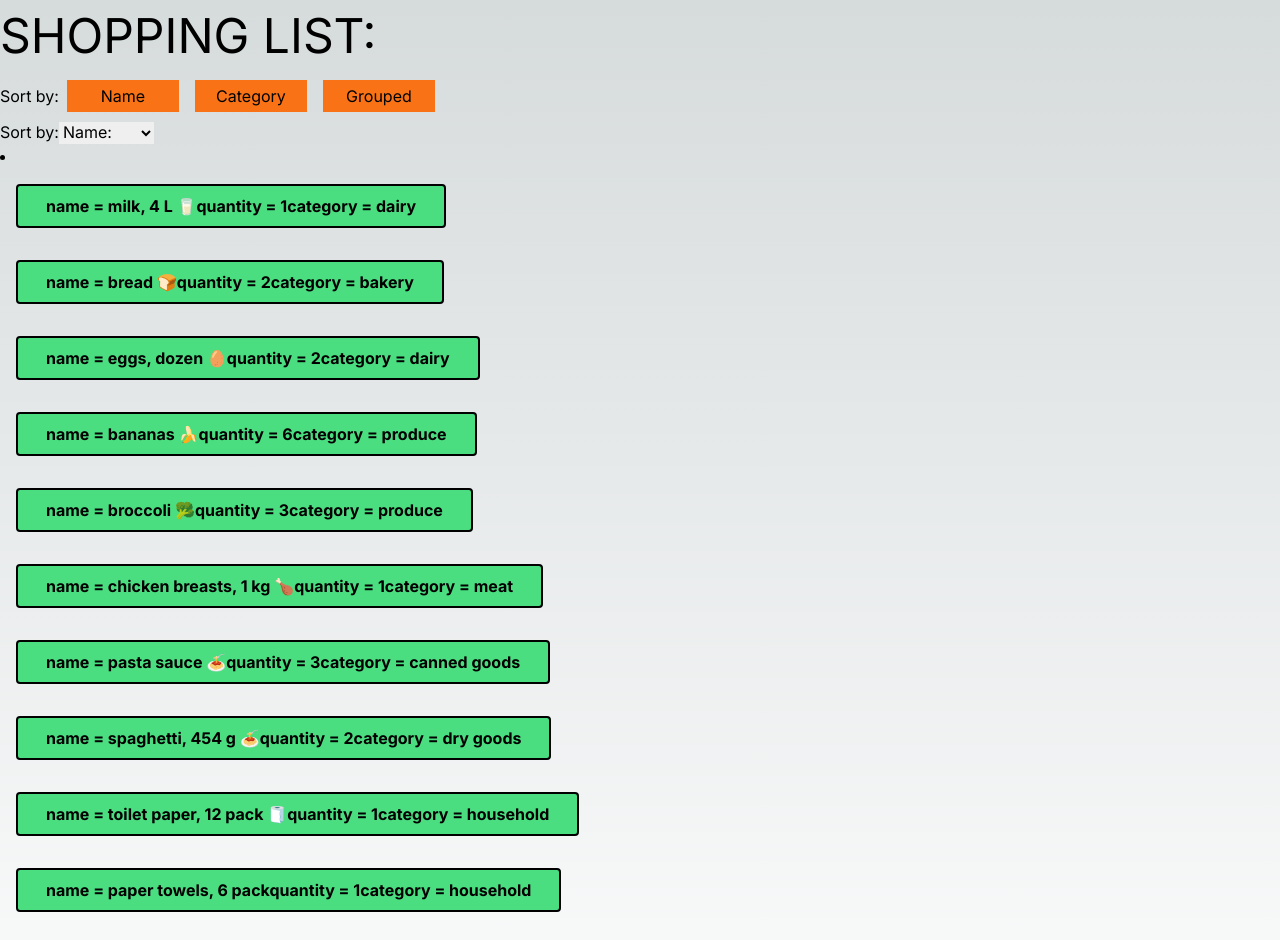
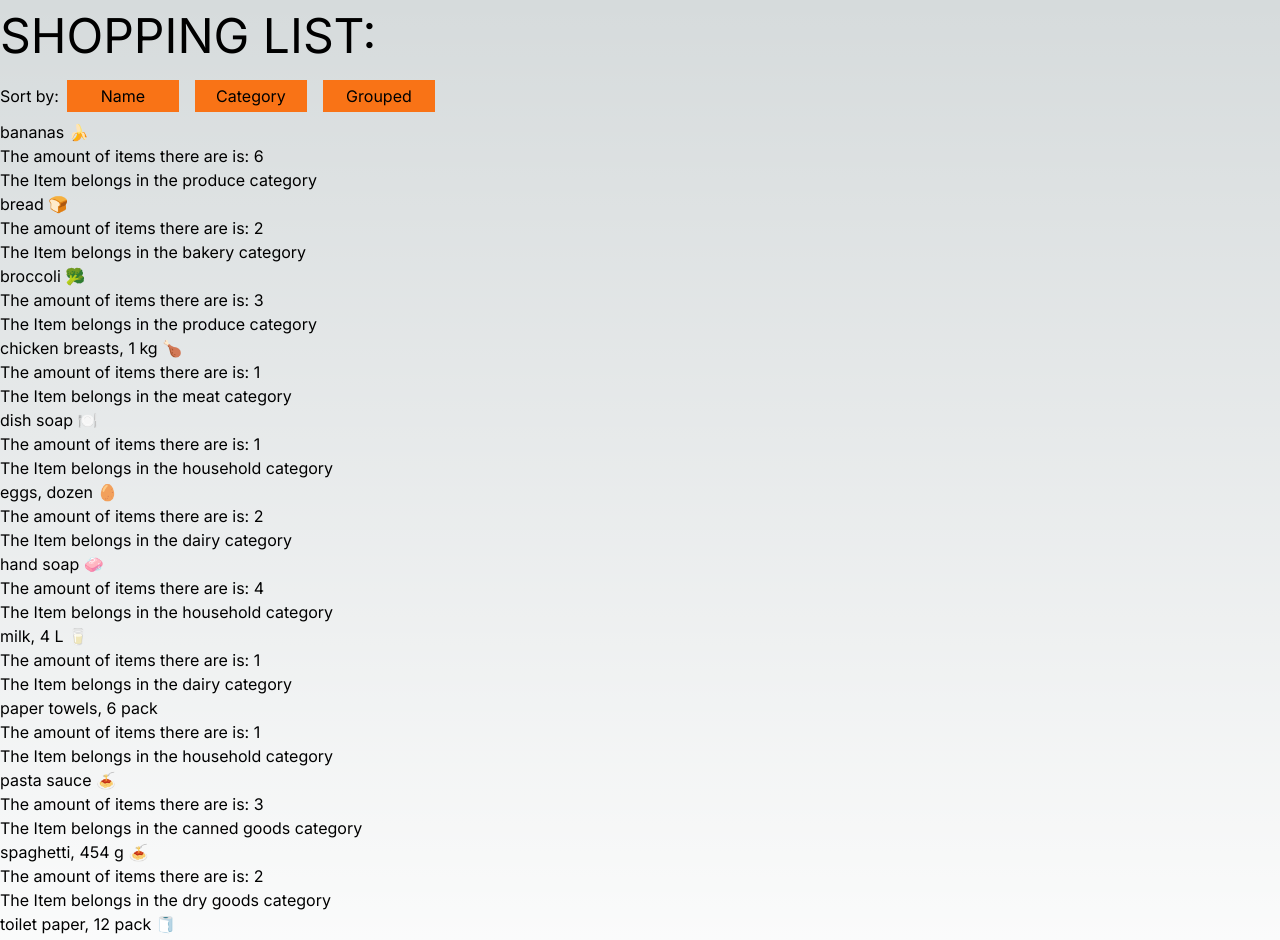
Before and after one commit to Gabrealk/cprg306-assignments, a Next.js app: page /week5 in a window 1280 px wide. Shown: the top 940 px of the page. Built offline with nearby package versions, Linux system fonts and the light colour scheme.

Commit message:
SORTING FIXXXX WOOOO

```diff
--- a/app/week3/item.js
+++ b/app/week3/item.js
@@ -1,6 +1,5 @@
 
 import Itemlist from "./item-list"
-<Itemlist />
 export default function Items(){
     return(
         <main>
@@ -9,12 +8,12 @@ export default function Items(){
     )
 }
 
-function Item ({ name, quantity, category }) {
+function Item ({item}) {
     return(
         <main>
-            <h1>{name}</h1>
-            <p>The amount of items there are is: {quantity}</p>
-            <p>The Item belongs in the {category} category</p>
+            <h1>{item.name}</h1>
+            <p>The amount of items there are is: {item.quantity}</p>
+            <p>The Item belongs in the {item.category} category</p>
         </main>
     )
 }
--- a/app/week5/item-list.js
+++ b/app/week5/item-list.js
@@ -1,278 +1,66 @@
 "use client";
-import { useState } from "react"
+import { useState } from "react";
+
 import Item from './item';
-import items from './items.json'
+import itemsData from './itemsData.json';
 
 
 export default function Itemlist(){
 
+  //state variable
   const [sortBy, setSortBy] = useState("name");
 
-  let itemArray = items.map(item => ({
+  //sort the items
+  const itemArray = [...itemsData]; // Make a copy of the itemsData array.
 
-    name: item.name,
-    category: item.category,
-  }));
+  // Sort the items array based on the sortBy state variable
+  itemArray.sort((a, b) => {
 
+    if (sortBy === "name") {
+      return a.name.localeCompare(b.name);
+    }
 
-  //sorting function, squiggly lines of code mean multiple lines of code
-    itemArray = itemArray.sort((a, b) => {
-      return a.name - b.name;
+    else if (sortBy === "category")
+    {
+      return a.category.localeCompare(b.category);
+    }
+
+    else if (sortBy === "grouped")
+    {
+      return a.grouped.localeCompare(b.grouped);
+    }
+    //if it matches to 0 it keeps them in its original place unchanged
+    return 0;
   });
 
+  // Create Sort Buttons and handle sorting
+  const handleNameSort = () => setSortBy("name");
+  const handleCategorySort = () => setSortBy("category");
+  const handleGroupedSort = () => setSortBy("grouped");
 
+  //creating the sort buttons, quick side note triple === sign is a comparison between the data type and value
+  const NameSorted = sortBy === "name";
+  const CategorySorted = sortBy === "category";
+  const GroupedSorted = sortBy === "grouped";
 
-    const item1 = {
-        name: "milk, 4 L 🥛",
-        quantity: 1,
-        category: "dairy",
-      };
-
-      const item2 = {
-        name: "bread 🍞",
-        quantity: 2,
-        category: "bakery",
-      };
-
-      const item3 = {
-        name: "eggs, dozen 🥚",
-        quantity: 2,
-        category: "dairy",
-      };
-
-      const item4 = {
-        name: "bananas 🍌",
-        quantity: 6,
-        category: "produce",
-      };
-
-      const item5 = {
-        name: "broccoli 🥦",
-        quantity: 3,
-        category: "produce",
-      };
-
-      const item6 = {
-        name: "chicken breasts, 1 kg 🍗",
-        quantity: 1,
-        category: "meat",
-      };
-
-      const item7 = {
-        name: "pasta sauce 🍝",
-        quantity: 3,
-        category: "canned goods",
-      };
-
-      const item8 = {
-        name: "spaghetti, 454 g 🍝",
-        quantity: 2,
-        category: "dry goods",
-      };
-
-      const item9 = {
-        name: "toilet paper, 12 pack 🧻",
-        quantity: 1,
-        category: "household",
-      };
-
-      const item10 = {
-        name: "paper towels, 6 pack",
-        quantity: 1,
-        category: "household",
-      };
-
-      const item11 = {
-        name: "dish soap 🍽️",
-        quantity: 1,
-        category: "household",
-      };
-
-      const item12 = {
-        name: "hand soap 🧼",
-        quantity: 4,
-        category: "household",
-      };
+  //so you can view in the console of what you have, in this case the array from the json file
+  //console.log(itemArray);
 
   return(
     <main>
 
       <div>
-              <label for="sort">Sort by:</label>
-              <button value="" className="bg-orange-500 p-1 m-2 w-28">Name</button>
-              <button className="bg-orange-500 p-1 m-2 w-28">Category</button>
-              <button className="bg-orange-500 p-1 m-2 w-28">Grouped</button>
-
-            </div>
-            <div className="flex-1">
         <label>Sort by:</label>
-              <select>
-                <option value="name">Name:</option>
-                <option value="category">Category:</option>
-              </select>
-
+        <button onClick={handleNameSort} className={`bg-orange-500 p-1 m-2 w-28 ${NameSorted}`}>Name</button>
+        <button onClick={handleCategorySort} className={`bg-orange-500 p-1 m-2 w-28 ${CategorySorted}`}>Category</button>
+        <button onClick={handleGroupedSort} className={`bg-orange-500 p-1 m-2 w-28 ${GroupedSorted}`}>Grouped</button>
       </div>
 
-            <li>
-              <ol><button className="font-bold
-                px-7 py-2
-                text-black
-                bg-green-400
-                border-2 border-black m-4 rounded
-                hover:bg-green-700">
-                  name = {item1.name}
-                  quantity = {item1.quantity}
-                  category = {item1.category}
-              </button></ol>
-
-
-              <ol><button className="font-bold
-                px-7 py-2
-                text-black
-                bg-green-400
-                border-2 border-black m-4 rounded
-                hover:bg-green-700">
-                name = {item2.name}
-                quantity = {item2.quantity}
-                category = {item2.category}
-              </button></ol>
-
-
-              <ol><button className="font-bold
-                px-7 py-2
-                text-black
-                bg-green-400
-                border-2 border-black m-4 rounded
-                hover:bg-green-700">
-
-                name = {item3.name}
-                quantity = {item3.quantity}
-                category = {item3.category}
-              </button></ol>
-
-
-
-              <ol><button className="font-bold
-                px-7 py-2
-                text-black
-                bg-green-400
-                border-2 border-black m-4 rounded
-                hover:bg-green-700">
-
-                name = {item4.name}
-                quantity = {item4.quantity}
-                category = {item4.category}
-              </button></ol>
-
-
-              <ol><button className="font-bold
-                px-7 py-2
-                text-black
-                bg-green-400
-                border-2 border-black m-4 rounded
-                hover:bg-green-700">
-
-                name = {item5.name}
-                quantity = {item5.quantity}
-                category = {item5.category}
-              </button></ol>
-
-
-              <ol><button className="font-bold
-                px-7 py-2
-                text-black
-                bg-green-400
-                border-2 border-black m-4 rounded
-                hover:bg-green-700">
-
-                name = {item6.name}
-                quantity = {item6.quantity}
-                category = {item6.category}
-              </button></ol>
-
-
-              <ol><button className="font-bold
-                px-7 py-2
-                text-black
-                bg-green-400
-                border-2 border-black m-4 rounded
-                hover:bg-green-700">
-
-                name = {item7.name}
-                quantity = {item7.quantity}
-                category = {item7.category}
-              </button></ol>
-
-              <ol><button className="font-bold
-                px-7 py-2
-                text-black
-                bg-green-400
-                border-2 border-black m-4 rounded
-                hover:bg-green-700">
-
-                name = {item8.name}
-                quantity = {item8.quantity}
-                category = {item8.category}
-              </button></ol>
-
-
-              <ol><button className="font-bold
-                px-7 py-2
-                text-black
-                bg-green-400
-                border-2 border-black m-4 rounded
-                hover:bg-green-700">
-
-                name = {item9.name}
-                quantity = {item9.quantity}
-                category = {item9.category}
-              </button></ol>
-
-
-              <ol><button className="font-bold
-                px-7 py-2
-                text-black
-                bg-green-400
-                border-2 border-black m-4 rounded
-                hover:bg-green-700">
-
-                name = {item10.name}
-                quantity = {item10.quantity}
-                category = {item10.category}
-              </button></ol>
-
-
-              <ol><button className="font-bold
-                px-7 py-2
-                text-black
-                bg-green-400
-                border-2 border-black m-4 rounded
-                hover:bg-green-700">
-
-                name = {item11.name}
-                quantity = {item11.quantity}
-                category = {item11.category}
-              </button></ol>
-
-
-              <ol><button className="font-bold
-                px-7 py-2
-                text-black
-                bg-green-400
-                border-2 border-black m-4 rounded
-                hover:bg-green-700">
-
-                name = {item12.name}
-                quantity = {item12.quantity}
-                category = {item12.category}
-              </button></ol>
-
-
-            </li>
+      <section>
+        {itemArray.map((item) => (<Item item={item} key={item.id} />))}
+      </section>
 
     </main>
-
   )
 
-
 }
--- a/app/week5/item.js
+++ b/app/week5/item.js
@@ -1,20 +1,11 @@
 
-import Itemlist from "./item-list"
-<Itemlist />
-export default function Items(){
+
+export default function Item ({item}) {
     return(
         <main>
-            <Itemlist />
+            <h1>{item.name}</h1>
+            <p>The amount of items there are is: {item.quantity}</p>
+            <p>The Item belongs in the {item.category} category</p>
         </main>
-    )
+    );
 }
-
-function Item ({ name, quantity, category }) {
-    return(
-        <main>
-            <h1>{name}</h1>
-            <p>The amount of items there are is: {quantity}</p>
-            <p>The Item belongs in the {category} category</p>
-        </main>
-    )
-}
--- a/app/week5/items.json
+++ b/app/week5/itemsData.json
@@ -1,6 +1,3 @@
-
-
-
 [
     {
       "id": "1h2GJKH12gkHG31h1H",
--- a/app/week5/page.js
+++ b/app/week5/page.js
@@ -1,11 +1,13 @@
 import Link from "next/link";
 import Item from "./item";
+import Itemlist from "./item-list";
+
 
 export default function Mainshoppingpage(){
     return(
         <main>
             <font size = "10"><h1>SHOPPING LIST: </h1></font>
-            <Item />
+            <Itemlist />
             <button className="font-bold
                 px-7 py-2
                 text-black
```
Lines whose indentation alone changed are shown as unchanged.
